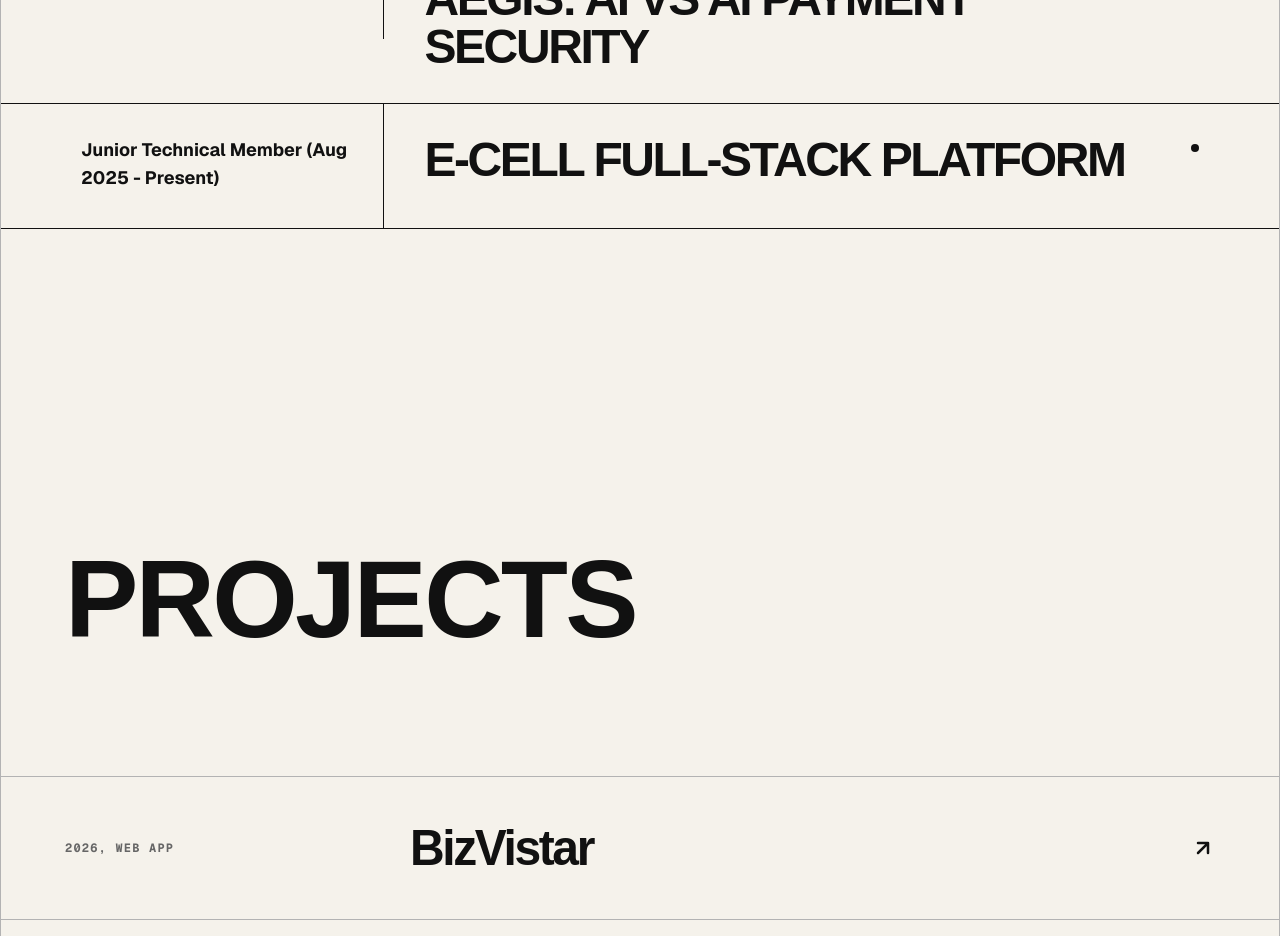
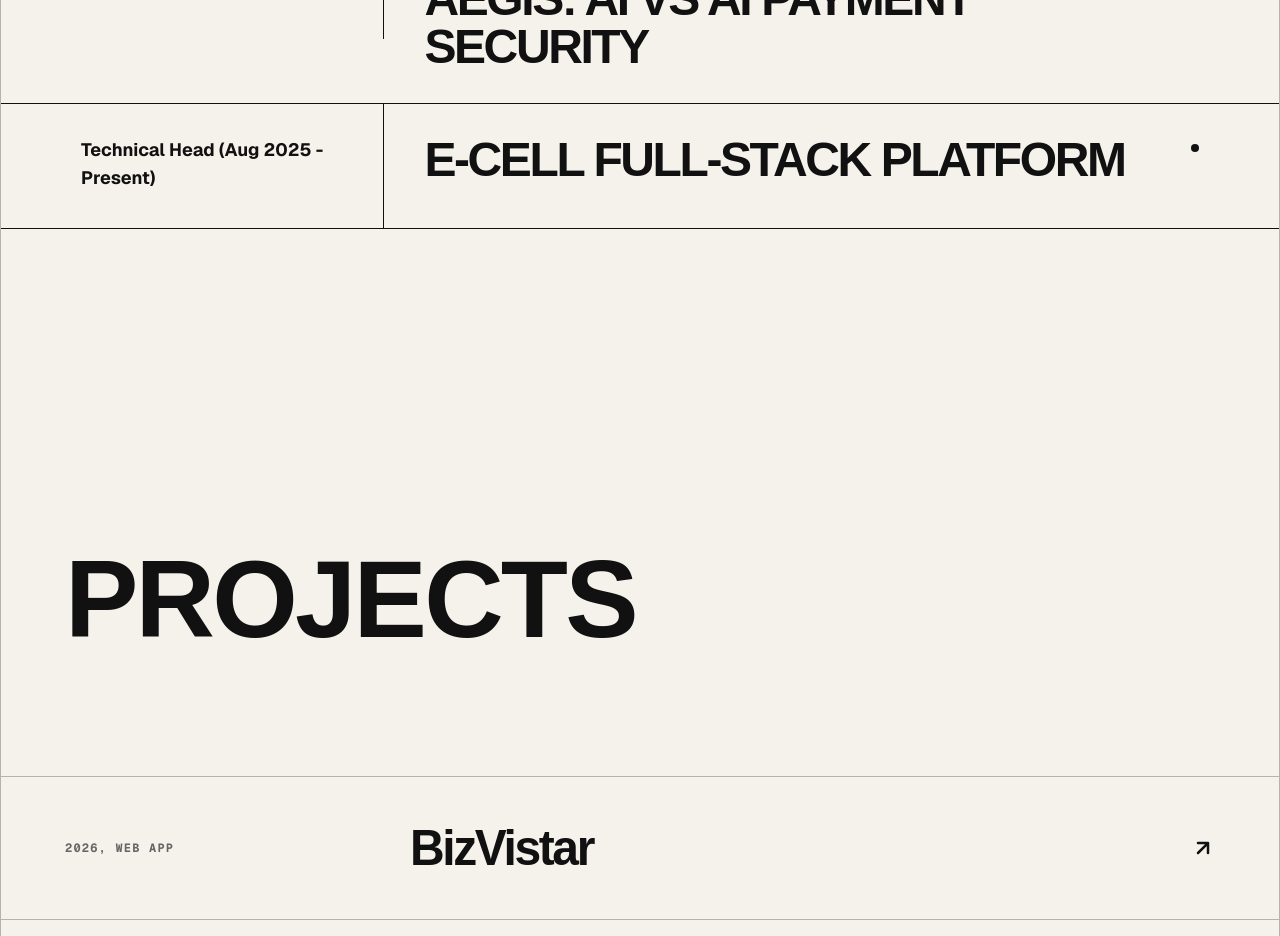
Before and after one commit to swarup081/portfolio2026, a Next.js app: page / in a window 1280 px wide. Shown: the part 4080-5016 px from the top of the page. Built offline with nearby package versions, Linux system fonts and the light colour scheme.

Commit message:
fixed missed typo

```diff
--- a/app/components/SuccessStories.tsx
+++ b/app/components/SuccessStories.tsx
@@ -19,7 +19,7 @@ const stories = [
     result: "Successfully modeled the payment ecosystem and generated 30,000+ synthetic transactions, providing real-time analytics and robust end-to-end system validation."
   },
   {
-    category: "Junior Technical Member (Aug 2025 - Present)",
+    category: "Technical Head (Aug 2025 - Present)",
     title: "E-CELL FULL-STACK PLATFORM",
     challenge: "The organization lacked a secure backend infrastructure and struggled with platform performance, limiting visibility and digital user acquisition.",
     solution: "Developed the backend from scratch, integrated strict Google Sign-In authentication, and deployed a high-performance frontend landing page.",
```
